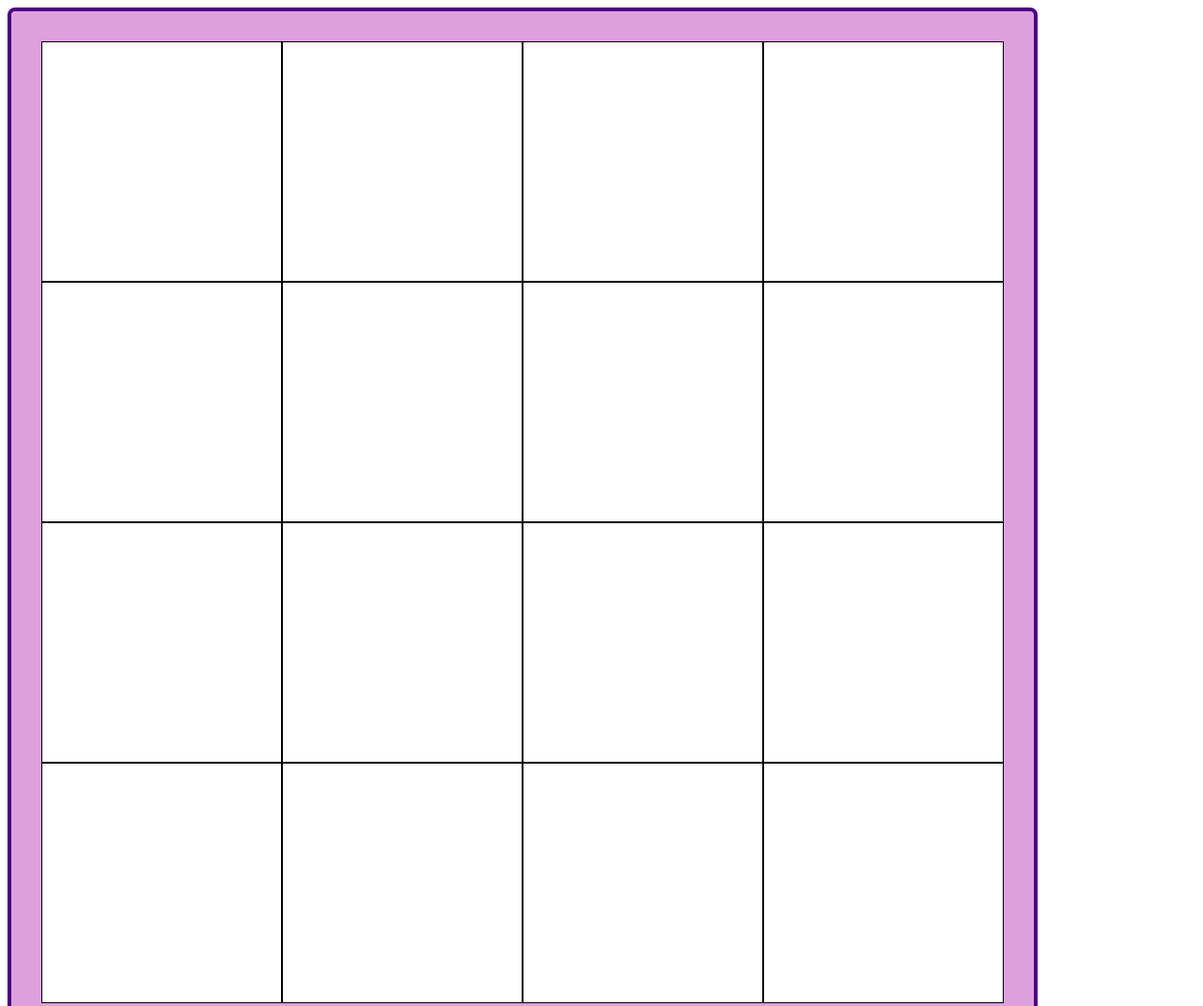
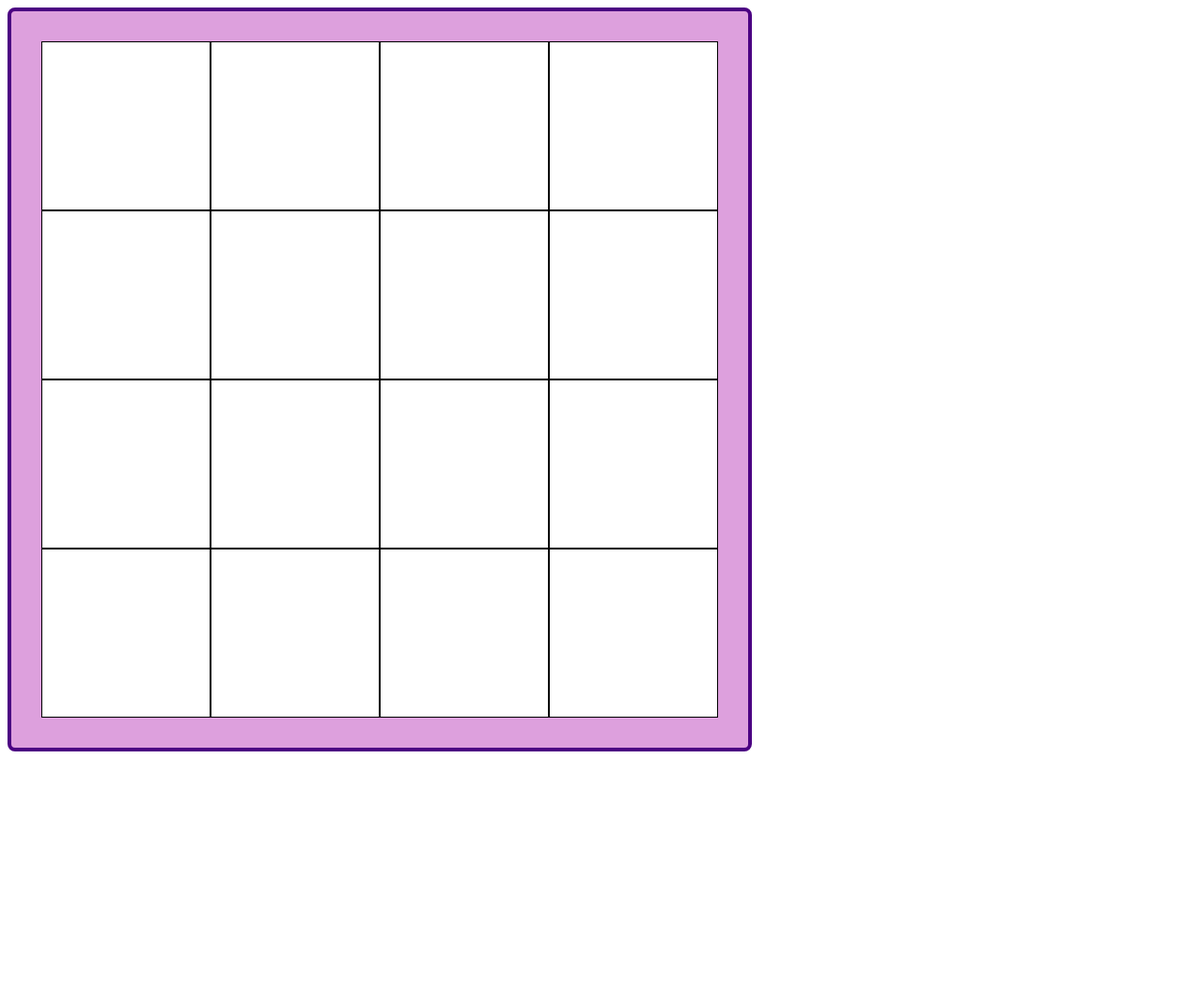
Before and after one commit to riposte-dev/etch-a-sketch, a plain HTML site: page index.html in a window 1280 px wide. Shown: the top 1071 px of the page at 94% size. After the commit the page ends 808 px from the top, so only its background shows below. Drawn offline with Linux system fonts and the light colour scheme.

Commit message:
Decrease size of class 'container'

```diff
--- a/style.css
+++ b/style.css
@@ -3,8 +3,8 @@
     border: 4px solid indigo;
     border-radius: 8px;
     padding: 32px;
-    width: 1024px;
-    height: 1024px;
+    width: 720px;
+    height: 720px;
     display: flex;
     flex-direction: column; /* Since the grid is divided into horizontal tiles */
     justify-content: center;
```
